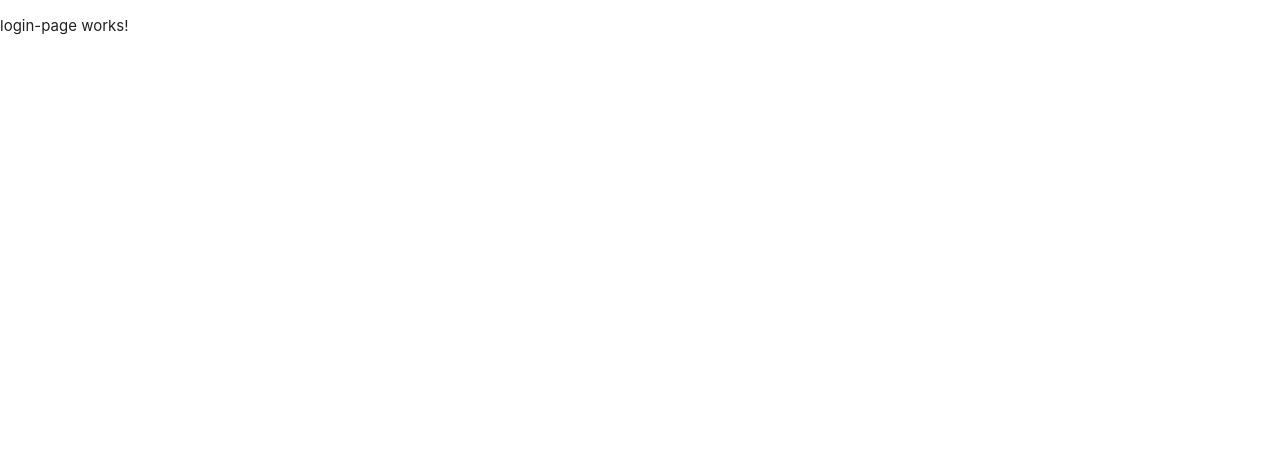
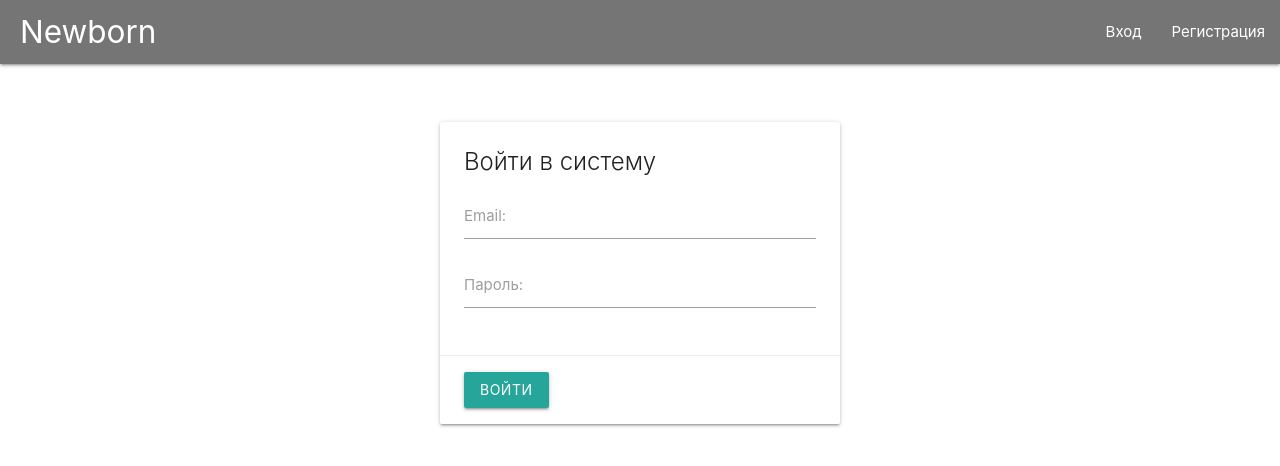
Before and after one commit to kirillkozlovskyi/User-CRM, an Angular app in the folder client/: page /login in a window 1280 px wide. Shown: the top 466 px of the page. Built offline with nearby package versions, Linux system fonts and the light colour scheme.

Commit message:
add layouts, modify router module

```diff
--- a/client/src/app/app.component.html
+++ /dev/null
@@ -1,3 +0,0 @@
-
-
-<router-outlet></router-outlet>
--- a/client/src/app/app.component.ts
+++ b/client/src/app/app.component.ts
@@ -1,10 +1,8 @@
-import { Component } from '@angular/core';
+import {Component} from '@angular/core';
 
 @Component({
   selector: 'app-root',
-  templateUrl: './app.component.html',
-  styleUrls: ['./app.component.scss']
+  template: '<router-outlet></router-outlet>',
 })
 export class AppComponent {
-  title = 'client';
 }
--- a/client/src/app/app.module.ts
+++ b/client/src/app/app.module.ts
@@ -4,11 +4,15 @@
 import { AppRoutingModule } from './app-routing.module';
 import { AppComponent } from './app.component';
 import { LoginPageComponent } from './login-page/login-page.component';
+import { AuthLayoutComponent } from './shared/layouts/auth-layout/auth-layout.component';
+import { SiteLayoutComponent } from './shared/layouts/site-layout/site-layout.component';
 
 @NgModule({
   declarations: [
     AppComponent,
-    LoginPageComponent
+    LoginPageComponent,
+    AuthLayoutComponent,
+    SiteLayoutComponent
   ],
   imports: [
     BrowserModule,
--- a/client/src/app/login-page/login-page.component.html
+++ b/client/src/app/login-page/login-page.component.html
@@ -1 +1,16 @@
-<p>login-page works!</p>
+<div class="card">
+  <div class="card-content">
+    <span class="card-title">Войти в систему</span>
+    <div class="input-field">
+      <input id="email" type="email" required>
+      <label for="email">Email:</label>
+    </div>
+    <div class="input-field">
+      <input id="password" type="password" required>
+      <label for="password">Пароль:</label>
+    </div>
+  </div>
+  <div class="card-action">
+    <button class="modal-action btn waves-effect">Войти</button>
+  </div>
+</div>
--- /dev/null
+++ b/client/src/app/shared/layouts/auth-layout/auth-layout.component.html
@@ -0,0 +1,13 @@
+<nav>
+  <div class="nav-wrapper grey darken-1">
+    <a href="#" class="brand-logo">Newborn</a>
+    <ul id="nav-mobile" class="right hide-on-med-and-down">
+      <li><a>Вход</a></li>
+      <li><a>Регистрация</a></li>
+    </ul>
+  </div>
+</nav>
+
+<div class="auth-block">
+  <router-outlet></router-outlet>
+</div>
--- /dev/null
+++ b/client/src/app/shared/layouts/auth-layout/auth-layout.component.ts
@@ -0,0 +1,15 @@
+import { Component, OnInit } from '@angular/core';
+
+@Component({
+  selector: 'app-auth-layout',
+  templateUrl: './auth-layout.component.html',
+  styleUrls: ['./auth-layout.component.scss']
+})
+export class AuthLayoutComponent implements OnInit {
+
+  constructor() { }
+
+  ngOnInit(): void {
+  }
+
+}
--- /dev/null
+++ b/client/src/app/shared/layouts/site-layout/site-layout.component.html
@@ -0,0 +1 @@
+<p>site-layout works!</p>
--- /dev/null
+++ b/client/src/app/shared/layouts/site-layout/site-layout.component.ts
@@ -0,0 +1,15 @@
+import { Component, OnInit } from '@angular/core';
+
+@Component({
+  selector: 'app-site-layout',
+  templateUrl: './site-layout.component.html',
+  styleUrls: ['./site-layout.component.scss']
+})
+export class SiteLayoutComponent implements OnInit {
+
+  constructor() { }
+
+  ngOnInit(): void {
+  }
+
+}
```
Also changed, not shown: client/src/app/app-routing.module.ts (+9 -1 lines), client/src/app/shared/layouts/auth-layout/auth-layout.component.scss (added), client/src/app/shared/layouts/site-layout/site-layout.component.scss (added), 2 other files (tests, documents, lock files or other folders).
